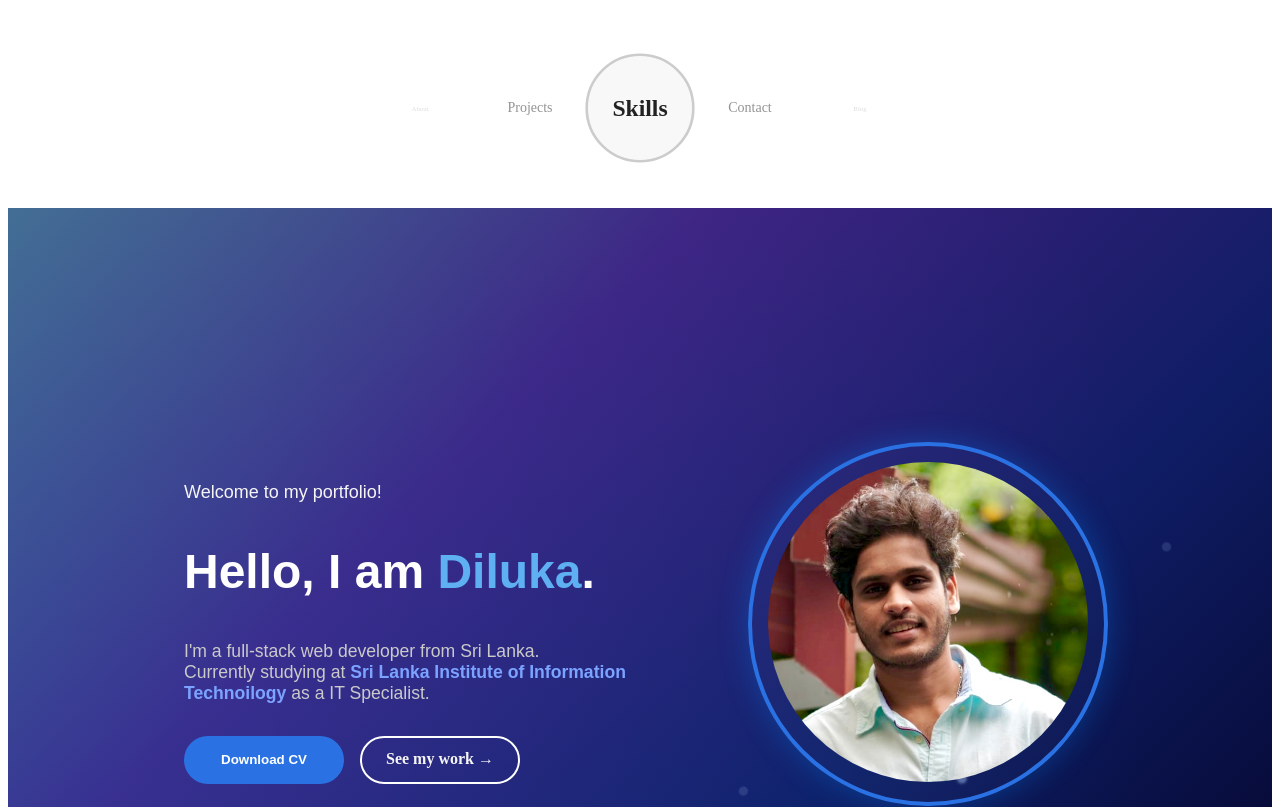
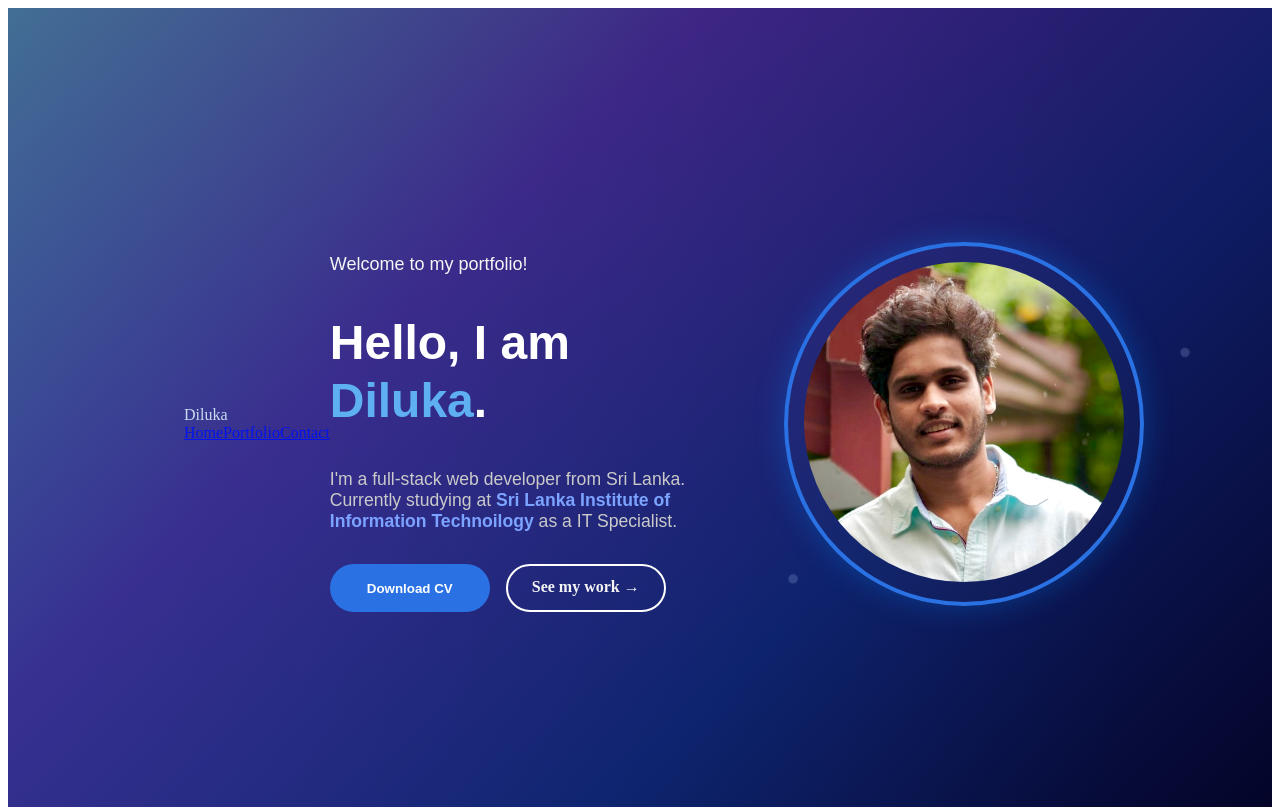
Before and after one commit to dilukaathukorala/My-Portfolio, a Next.js app: page / in a window 1280 px wide. Shown: the top 807 px of the page. Built offline with nearby package versions, Linux system fonts and the light colour scheme.

Commit message:
Update hero
Added my name and nav bar in hero

```diff
--- a/components/Hero.js
+++ b/components/Hero.js
@@ -2,7 +2,6 @@
 
 import React, { useState, useEffect } from 'react';
 import '../styles/Hero.css';
-import Navbar from '../components/Navbar';
 
 export default function Hero() {
   const [cvStatus, setCvStatus] = useState('idle');
@@ -35,9 +34,16 @@
   }, []);
 
   return (
-    <>
-    <Navbar/>
     <section id="hero" className="hero-section">
+      <div className="hero-header">
+        <div className="hero-name">Diluka</div>
+        <nav className="hero-nav">
+          <a href="#hero">Home</a>
+          <a href="#portfolio">Portfolio</a>
+          <a href="#contact">Contact</a>
+        </nav>
+      </div>
+
       <div className="hero-content">
         <div className="hero-left">
           <p className="hero-intro">Welcome to my portfolio!</p>
@@ -95,6 +101,5 @@
         </div>
       </div>
     </section>
-    </>
   );
 }
--- a/styles/Navbar.css
+++ /dev/null
@@ -1,60 +0,0 @@
-.disc-wrapper {
-  position: relative;
-  width: 100%;
-  height: 200px;
-  display: flex;
-  justify-content: center;
-  align-items: center;
-  overflow: hidden;
-  touch-action: pan-y;
-}
-
-.disc-wheel {
-  position: relative;
-  display: flex;
-  flex-direction: row;
-  align-items: center;
-  height: 100px;
-  width: 100%;
-  justify-content: center;
-  transition: transform 0.3s ease;
-}
-
-.disc-item {
-  position: absolute;
-  width: 80px;
-  height: 80px;
-  border-radius: 50%;
-  display: flex;
-  align-items: center;
-  justify-content: center;
-  transition: all 0.3s ease, transform 0.3s ease, opacity 0.3s ease, color 0.3s ease;
-  cursor: default;
-  user-select: none;
-}
-
-.disc-item.clickable {
-  cursor: pointer;
-}
-
-.disc-item.selected {
-  font-weight: bold;
-  background-color: #f8f8f8;
-  border: 2px solid #ccc;
-}
-
-@media (max-width: 600px) {
-  .disc-wrapper {
-    height: 150px;
-  }
-
-  .disc-item {
-    width: 60px;
-    height: 60px;
-    font-size: 12px !important;
-  }
-
-  .disc-item.selected {
-    font-size: 16px !important;
-  }
-}
```
